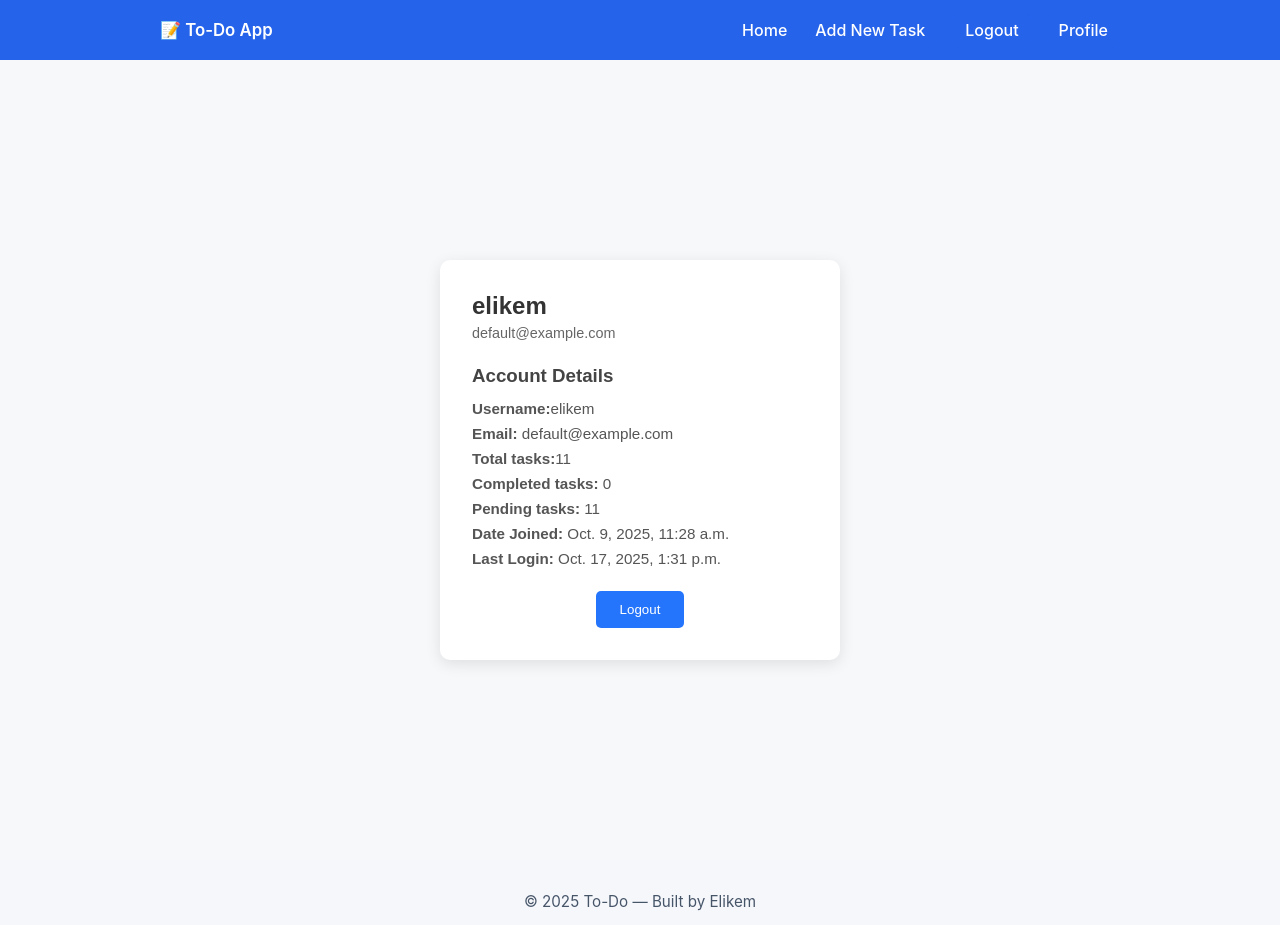
After one commit to believeelikem/todo_app1, a Django app: a page that uses main_blog/templates/base.html in a window 1280 px wide. The commit adds this page. Run offline with Django 5.2, Linux system fonts and the light colour scheme; a user stored in the database is signed in; data comes from the database, SQL or seed files in the repository; both versions use the stored data as it was after the commit.

Commit message:
Added profile page and refined authentication flow

```diff
--- a/main_blog/models.py
+++ b/main_blog/models.py
@@ -11,7 +11,7 @@ class Category(models.Model):
 
 
 class Todo(models.Model):
-    user = models.ForeignKey(User,on_delete=models.CASCADE)
+    user = models.ForeignKey(User,on_delete=models.CASCADE,related_name="tasks")
     title = models.CharField(max_length=100)
     description = models.CharField(max_length=300)
     completed = models.BooleanField(default=False)
--- /dev/null
+++ b/main_blog/static/main_blog/profile.css
@@ -0,0 +1,77 @@
+.profile-page {
+  min-height: 100vh;
+  display: flex;
+  justify-content: center;
+  align-items: center;
+  background: #f7f8fa;
+  font-family: Arial, sans-serif;
+}
+
+.profile-container {
+  background: #fff;
+  padding: 2rem;
+  border-radius: 10px;
+  box-shadow: 0 4px 15px rgba(0, 0, 0, 0.1);
+  max-width: 400px;
+  width: 90%;
+}
+
+.profile-header {
+  display: flex;
+  align-items: center;
+  margin-bottom: 1.5rem;
+}
+
+.avatar img {
+  width: 80px;
+  height: 80px;
+  border-radius: 50%;
+  margin-right: 1rem;
+  object-fit: cover;
+}
+
+.user-info h2 {
+  margin: 0;
+  color: #333;
+}
+
+.user-info p {
+  margin: 0.3rem 0 0;
+  color: #666;
+  font-size: 0.9rem;
+}
+
+.profile-details h3 {
+  margin-bottom: 0.8rem;
+  color: #444;
+}
+
+.profile-details ul {
+  list-style: none;
+  padding: 0;
+}
+
+.profile-details li {
+  margin-bottom: 0.5rem;
+  color: #555;
+  font-size: 0.95rem;
+}
+
+.profile-actions {
+  text-align: center;
+  margin-top: 1.5rem;
+}
+
+.profile-actions button {
+  padding: 0.7rem 1.5rem;
+  background: #2575fc;
+  color: #fff;
+  border: none;
+  border-radius: 5px;
+  cursor: pointer;
+  transition: background 0.3s;
+}
+
+.profile-actions button:hover {
+  background: #1a5edb;
+}
--- a/main_blog/templates/base.html
+++ b/main_blog/templates/base.html
@@ -14,10 +14,16 @@
       <div class="logo">📝 To-Do App</div>
       <ul class="nav-links">
         <li><a href="/">Home</a></li>
+        {% if user.is_authenticated %}
         <li><a class="btn primary" href="{% url 'add_task' %}"> Add New Task</a></li>
 
+        <li><a class="btn primary" href="{% url 'logout' %}"> Logout</a></li>
+
+        <li><a class="btn primary" href="{% url 'profile' user.username %}"> Profile</a></li>
+        {% else%}
         <li><a href="{% url 'about' %}">About</a></li>
-        <li><a class="btn primary" href="{% url 'logout' %}"> Logout</a></li>
+        <li><a class="btn primary" href="{% url 'login' %}"> Login </a></li>
+        {% endif %}
 
       </ul>
     </div>
--- /dev/null
+++ b/main_blog/templates/profile.html
@@ -0,0 +1,39 @@
+{% extends 'base.html' %}
+{% load static %}
+{% block title %}  Profile Page {% endblock title %}
+{% block extra_styles %}
+    <link rel="stylesheet" href="{% static 'main_blog/profile.css' %}">
+{% endblock extra_styles %}
+
+{% block body %}
+  <div class="profile-page">
+    <div class="profile-container">
+      <div class="profile-header">
+        <!-- <div class="avatar">
+          <img src="avatar.png" alt="User Avatar">
+        </div> -->
+        <div class="user-info">
+          <h2>{{user.username}}</h2>
+          <p>default@example.com</p>
+        </div>
+      </div>
+
+      <div class="profile-details">
+        <h3>Account Details</h3>
+        <ul>
+          <li><strong>Username:</strong>{{user.username}}</li>
+          <li><strong>Email:</strong> default@example.com</li>
+          <li><strong>Total tasks:</strong>{{ user.tasks.all|length}}</li>
+          <li><strong>Completed tasks:</strong> {{completed_tasks}} </li>
+          <li><strong>Pending tasks:</strong> {{pending_tasks}} </li>
+          <li><strong>Date Joined:</strong> {{user.date_joined}}</li>
+          <li><strong>Last Login:</strong> {{user.last_login}}</li>
+        </ul>
+      </div>
+
+      <div class="profile-actions">
+        <button>Logout</button>
+      </div>
+    </div>
+  </div>
+{% endblock body %}
--- a/main_blog/urls.py
+++ b/main_blog/urls.py
@@ -10,5 +10,5 @@ urlpatterns = [
     path("check-uncheck/<int:id>/",views.check_uncheck,name="check_uncheck"),
     path("delete-task/<int:id>/",views.delete_task,name="delete_task"),
     path("delete-completed/",views.delete_all_completed,name = "delete_all_completed"),
-
+    path("profile/<str:username>",views.profile, name="profile")
 ]
--- a/main_blog/views.py
+++ b/main_blog/views.py
@@ -4,11 +4,16 @@ from django.contrib import messages
 from django.db.models import Q
 from django.core.paginator import Paginator
 from django.contrib.auth.decorators import login_required
+from django.contrib.auth.models import User
 
+def index(request):
+    if request.user.is_authenticated:
+        tasks = Todo.objects.filter(user = request.user).order_by("-created_at")
+        print("authenticated run")
+    else:
+        print("unauthenticated run")
+        tasks = Todo.objects.filter().order_by("-created_at")
 
-@login_required
-def index(request):
-    tasks = Todo.objects.filter(user = request.user).order_by("-created_at")
     categories = Category.objects.all()
 
     if request.method == "GET":
@@ -43,6 +48,8 @@ def index(request):
     }
     return render(request,"index.html",context)
 
+
+@login_required
 def view_task(request,id):
     task = Todo.objects.get(id = id)
     context = {
@@ -50,6 +57,8 @@ def view_task(request,id):
     }
     return render(request,"view_task.html",context)
 
+
+@login_required
 def create_task(request):
     if request.method == "POST":
         title = request.POST.get("title")
@@ -73,6 +82,8 @@ def create_task(request):
     return render(request,"add_task.html",{"categories":categories})
 
 
+
+@login_required
 def edit_task(request,id):
     task = Todo.objects.get(id = id)
     if request.method == "POST":
@@ -89,6 +100,8 @@ def edit_task(request,id):
     }
     return render(request,"edit_task.html",context)
 
+
+@login_required
 def check_uncheck(request,id):
     task = Todo.objects.get(id = id)
 
@@ -99,12 +112,14 @@ def check_uncheck(request,id):
     task.save()
     return redirect("index")
 
+@login_required
 def delete_task(request,id):
     task = Todo.objects.get(id= id)
     task.delete()
     messages.warning(request, f" '{task.title}' deleted successfully")
     return redirect("index")
 
+@login_required
 def delete_all_completed(request):
     tasks = Todo.objects.filter(completed = True)
     for task in tasks:
@@ -112,5 +127,18 @@ def delete_all_completed(request):
     return redirect("index")
 
 
+@login_required
+def profile(request,username):
+
+    user = User.objects.get(username = username)
+    tasks = Todo.objects.filter(user= user)
+    completed_tasks = tasks.filter(completed = True).count()
+    context = {
+        "user":user,
+        "completed_tasks":completed_tasks,
+        "pending_tasks":  tasks.count() - completed_tasks
+    }
+    return render(request,"profile.html",context)
+
 def about(request):
     return render(request,"about.html")
```
Also changed, not shown: main_blog/templates/index.html (+7 -2 lines), db.sqlite3, main_blog/migrations/0006_alter_todo_user.py (added).
